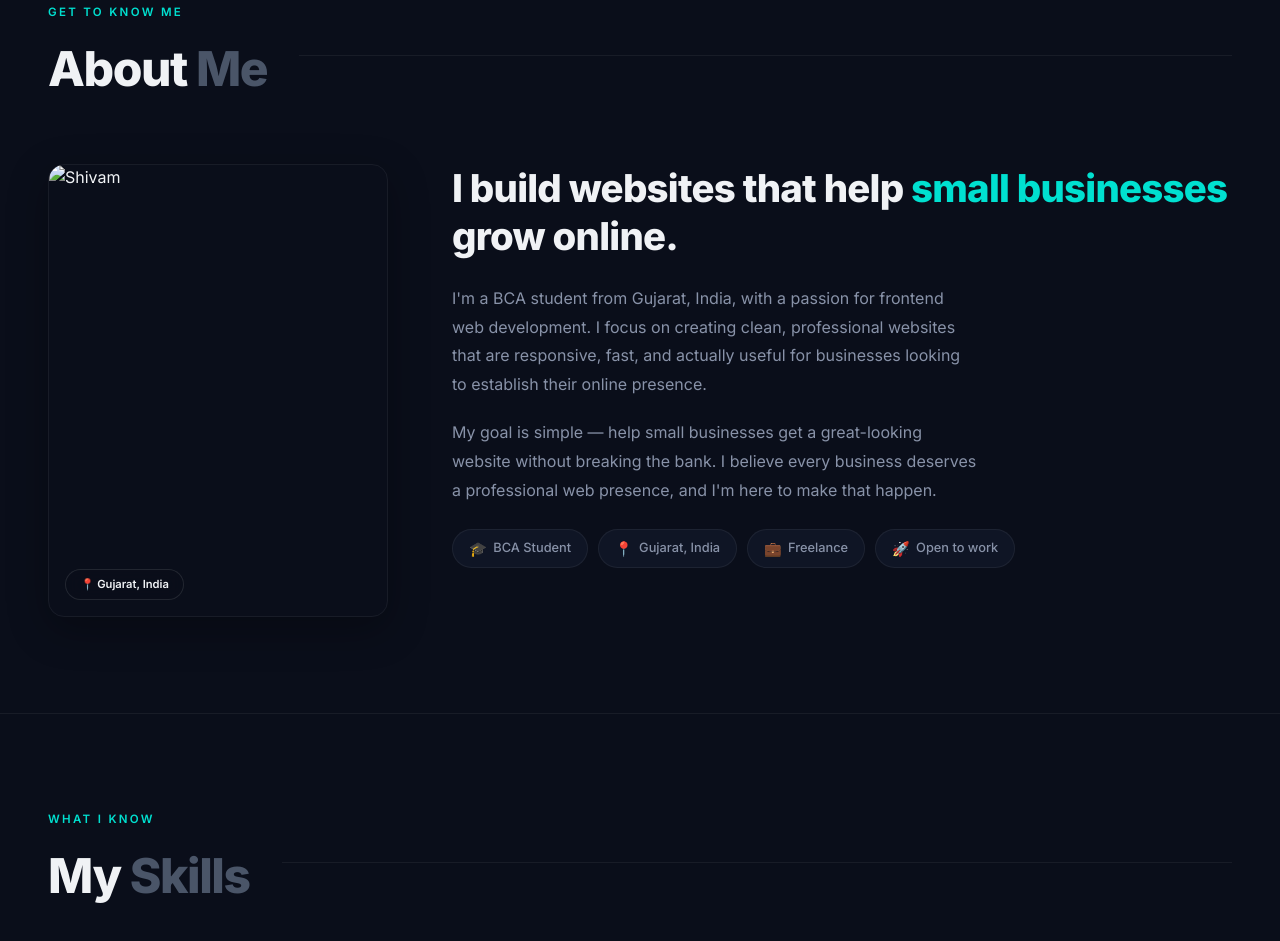
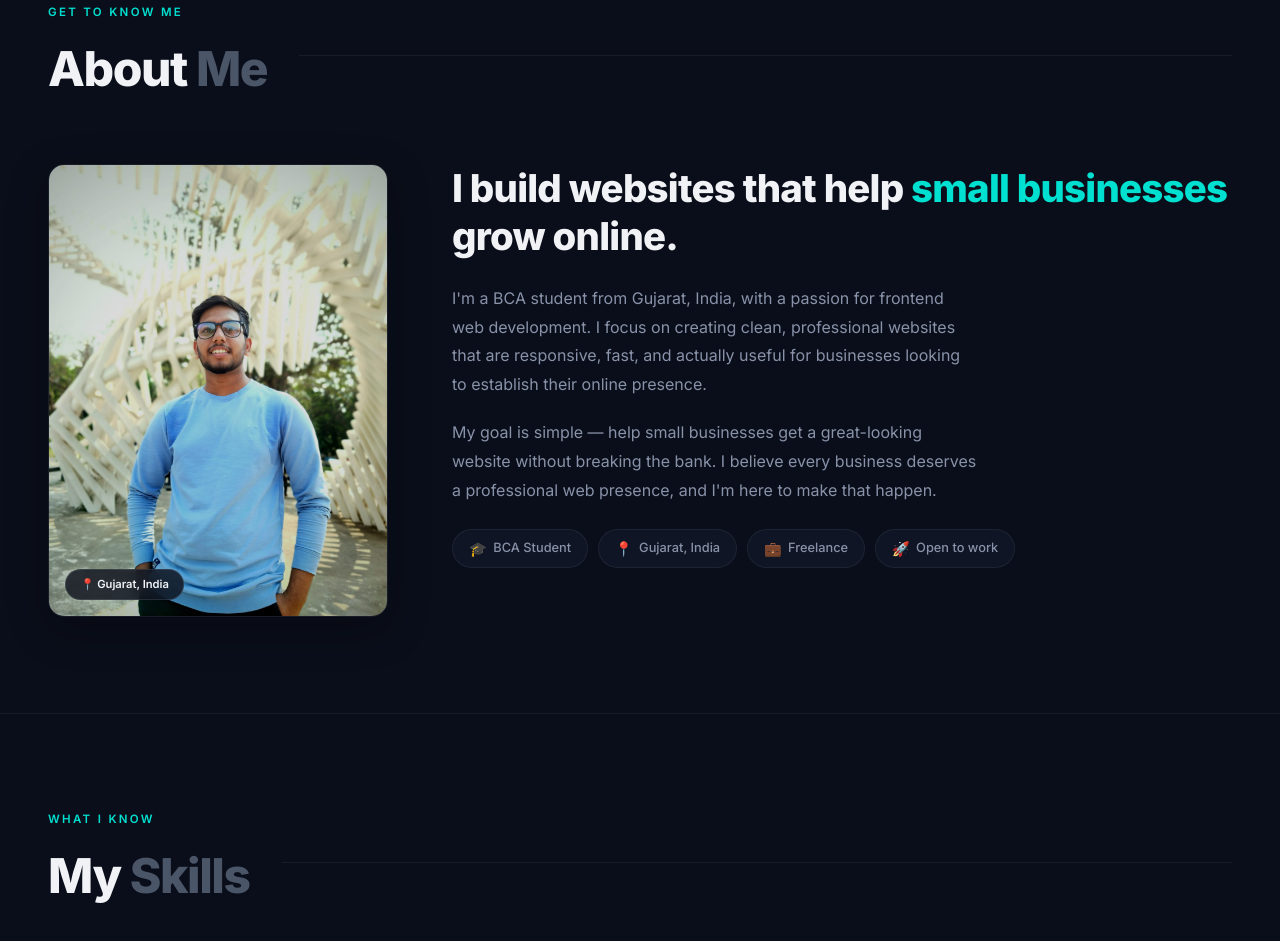
Before and after one commit to shivammaurya6590-sys/SHIVAM-PORTFOLIO, a plain HTML site: page index.html in a window 1280 px wide. Shown: the part 894-1835 px from the top of the page. Drawn offline with Linux system fonts and the light colour scheme.

Commit message:
Update index.html

```diff
--- a/index.html
+++ b/index.html
@@ -746,7 +746,7 @@
     </div>
     <div class="about-grid">
       <div class="about-photo reveal">
-        <img src="shivam-photo.jpg" alt="Shivam" />
+        <img src="shivam-photo.jpeg" alt="Shivam" />
         <div class="location-tag">📍 Gujarat, India</div>
       </div>
       <div class="about-content reveal">
```
